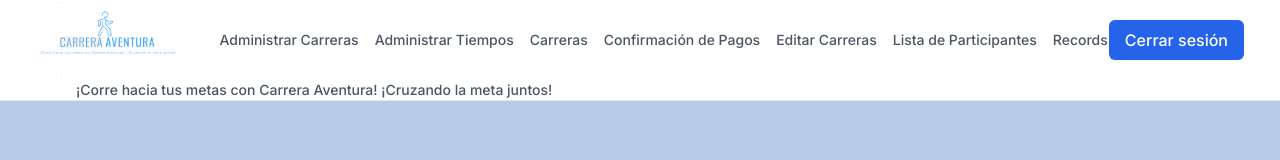
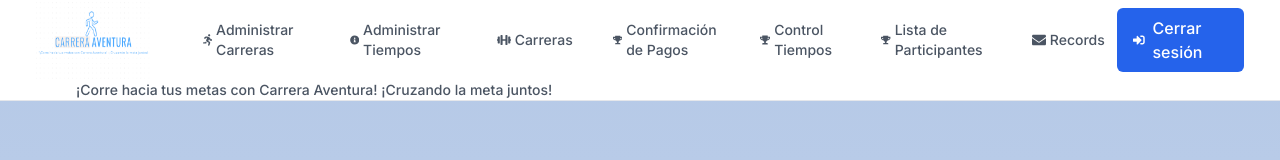
Before and after one commit to Pame2103/CarrerasAventura-S.A, a Next.js app: page /Admin/editarcarreras in a window 1280 px wide. Shown: the top 160 px of the page. Built offline with nearby package versions, Linux system fonts and the light colour scheme; no server answers; the database is empty.

Commit message:
cambios en editar y control de tiempos

```diff
--- a/src/app/Admin/ControlTiempos/page.tsx
+++ b/src/app/Admin/ControlTiempos/page.tsx
@@ -5,7 +5,7 @@ import { collection, getDocs } from 'firebase/firestore';
 import jsPDF from 'jspdf';
 import html2canvas from 'html2canvas';
 import Link from 'next/link';
-
+import { FaRunning, FaInfoCircle, FaDumbbell, FaEnvelope, FaTrophy, FaSignInAlt } from "react-icons/fa";
 interface Resultado {
     id: string;
     nombreAtleta: string;
@@ -85,13 +85,23 @@ function Resultados() {
         }
     };
 
+    const parseTiempo = (tiempo: string) => {
+        const [minutos, segundos] = tiempo.split(':').map(Number);
+        return minutos * 60 + segundos;
+    };
+
     const resultadosFiltrados = carreraSeleccionada
         ? resultados.filter(resultado => resultado.carrera === carreraSeleccionada)
         : resultados;
 
+    const resultadosFiltradosOrdenados = [...resultadosFiltrados].sort((a, b) => {
+        const tiempoA = parseTiempo(a.tiempo);
+        const tiempoB = parseTiempo(b.tiempo);
+        return tiempoA - tiempoB;
+    });
+
     return (
         <div>
-                {/* Navbar */}
         <nav className="bg-white border-b border-gray-200 fixed w-full z-23 top-0 left-0 h-23">
         <div className="max-w-screen-2xl mx-auto px-6 sm:px-7 lg:px-9">
           <div className="flex items-center justify-between h-full">
@@ -103,46 +113,45 @@ function Resultados() {
                 <div className="ml-10 flex items-baseline space-x-4">
                   <Link href="/Admin/administradorCarreras">
                     <span className="text-gray-600 hover:text-gray-900 px-3 py-2 rounded-md text-sm font-medium flex items-center">
-                                                Administrar Carreras
+                      <FaRunning className="mr-1" /> Administrar Carreras
                     </span>
                   </Link>
                   <Link href="/Admin/administrarTiempos">
                     <span className="text-gray-600 hover:text-gray-900 px-3 py-2 rounded-md text-sm font-medium flex items-center">
-                                                Administrar Tiempos
+                      <FaInfoCircle className="mr-1" /> Administrar Tiempos
                     </span>
                   </Link>
                   <Link href="/Admin/carreras">
                     <span className="text-gray-600 hover:text-gray-900 px-3 py-2 rounded-md text-sm font-medium flex items-center">
-                                                Carreras
+                      <FaDumbbell className="mr-1" /> Carreras
                     </span>
                   </Link>
                   <Link href="/Admin/confirmaciones">
                     <span className="text-gray-600 hover:text-gray-900 px-3 py-2 rounded-md text-sm font-medium flex items-center">
-                                                Confirmación de Pagos
+                      <FaTrophy className="mr-1" /> Confirmación de Pagos
                     </span>
                   </Link>
                   <Link href="/Admin/ControlTiempos">
-                                            <span className="text-gray-600 hover:text-gray-900 px-3 py-2 rounded-md text-sm font-medium flex items-center">
-                                                Control Tiempos
+                    <span className="text-gray-600 hover:text-gray-900 px-0 py-2 rounded-md text-sm font-medium flex items-center">
+                      <FaTrophy className="mr-1" /> Control Tiempos
                     </span>
                   </Link>
                   <Link href="/Admin/listaParticipantes">
                     <span className="text-gray-600 hover:text-gray-900 px-3 py-2 rounded-md text-sm font-medium flex items-center">
-                                                Lista de Participantes
+                      <FaTrophy className="mr-1" /> Lista de Participantes
                     </span>
                   </Link>
                   <Link href="/Admin/record">
                     <span className="text-gray-600 hover:text-gray-900 px-3 py-2 rounded-md text-sm font-medium flex items-center">
-                                                Records
+                      <FaEnvelope className="mr-1" /> Records
                     </span>
                 </Link>
-                                        {/* Agrega aquí los enlaces adicionales según necesites */}
                 </div>
               </div>
             </div>
             <div className="flex">
               <Link href="/Login" className="bg-blue-600 hover:bg-blue-700 text-white px-4 py-2 rounded-md font-medium flex items-center">
-                                    Cerrar sesión
+                <FaSignInAlt className="mr-2" /> Cerrar sesión
               </Link>
             </div>
           </div>
@@ -150,7 +159,6 @@ function Resultados() {
         </div>
       </nav>
 
-                {/* Contenido principal */}
             <br />
             <br />
             <div className="container mx-auto p-4">
@@ -160,7 +168,6 @@ function Resultados() {
                         value={carreraSeleccionada}
                         onChange={(e) => setCarreraSeleccionada(e.target.value)}
                         className="px-2 py-1 border border-gray-300 rounded-md mr-2 text-black"
-                             // Añade "text-black" para asegurar que el texto sea visible
                         style={{ textAlign: 'center', fontWeight: 'bold', color: '#000' }}
                     >
                         <option value="">Seleccionar carrera</option>
@@ -172,7 +179,7 @@ function Resultados() {
                     </select>
                     <button onClick={exportToPdf} className="px-3 py-1 bg-green-500 text-white rounded-md ml-2">Exportar a PDF</button>
                 </div>
-                    {/* Tabla de resultados */}
+
                 <table id="tabla-resultados" className="table-auto w-full border-collapse border border-gray-300 shadow-lg rounded">
                     <thead style={{ backgroundColor: '#B1CEE3' }} className="">
                         <tr>
@@ -187,7 +194,7 @@ function Resultados() {
                         </tr>
                     </thead>
                     <tbody>
-                            {resultadosFiltrados.map((resultado, index) => (
+                        {resultadosFiltradosOrdenados.map((resultado, index) => (
                             <tr key={index}>
                                 <td className="border border-gray-500 p-2">{resultado.carrera}</td>
                                 <td className="border border-gray-500 p-2">{resultado.nombreAtleta}</td>
--- a/src/app/Admin/editarcarreras/page.tsx
+++ b/src/app/Admin/editarcarreras/page.tsx
@@ -4,6 +4,7 @@ import { TextField, Button, InputLabel, Select, MenuItem, SelectChangeEvent } fr
 import { db } from '../../../../firebase/firebase';
 import { collection, getDocs, doc, updateDoc, query, where, doc as docRef } from 'firebase/firestore';
 import Link from 'next/link';
+import { FaRunning, FaInfoCircle, FaDumbbell, FaEnvelope, FaTrophy, FaSignInAlt } from "react-icons/fa";
 
 interface Carrera {
   nombre: string;
@@ -138,49 +139,46 @@ function Administradorcarreras() {
             <div className="hidden md:block">
               <div className="ml-10 flex items-baseline space-x-4">
                 <Link href="/Admin/administradorCarreras">
-                    <span className="text-gray-600 hover:text-gray-900 px-0 py-2 rounded-md text-sm font-medium flex items-center">
-                      Administrar Carreras
+                  <span className="text-gray-600 hover:text-gray-900 px-3 py-2 rounded-md text-sm font-medium flex items-center">
+                    <FaRunning className="mr-1" /> Administrar Carreras
                   </span>
                 </Link>
                 <Link href="/Admin/administrarTiempos">
-                    <span className="text-gray-600 hover:text-gray-900 px-0 py-2 rounded-md text-sm font-medium flex items-center">
-                      Administrar Tiempos
+                  <span className="text-gray-600 hover:text-gray-900 px-3 py-2 rounded-md text-sm font-medium flex items-center">
+                    <FaInfoCircle className="mr-1" /> Administrar Tiempos
                   </span>
                 </Link>
                 <Link href="/Admin/carreras">
-                    <span className="text-gray-600 hover:text-gray-900 px-0 py-2 rounded-md text-sm font-medium flex items-center">
-                      Carreras
+                  <span className="text-gray-600 hover:text-gray-900 px-3 py-2 rounded-md text-sm font-medium flex items-center">
+                    <FaDumbbell className="mr-1" /> Carreras
                   </span>
                 </Link>
                 <Link href="/Admin/confirmaciones">
-                    <span className="text-gray-600 hover:text-gray-900 px-0 py-2 rounded-md text-sm font-medium flex items-center">
-                      Confirmación de Pagos
+                  <span className="text-gray-600 hover:text-gray-900 px-3 py-2 rounded-md text-sm font-medium flex items-center">
+                    <FaTrophy className="mr-1" /> Confirmación de Pagos
                   </span>
                 </Link>
-
-                  <Link href="/Admin/editarcarreras">
+                <Link href="/Admin/ControlTiempos">
                   <span className="text-gray-600 hover:text-gray-900 px-0 py-2 rounded-md text-sm font-medium flex items-center">
-                      Editar Carreras
+                    <FaTrophy className="mr-1" /> Control Tiempos
                   </span>
                 </Link>
-
                 <Link href="/Admin/listaParticipantes">
-                    <span className="text-gray-600 hover:text-gray-900 px-0 py-2 rounded-md text-sm font-medium flex items-center">
-                      Lista de Participantes
+                  <span className="text-gray-600 hover:text-gray-900 px-3 py-2 rounded-md text-sm font-medium flex items-center">
+                    <FaTrophy className="mr-1" /> Lista de Participantes
                   </span>
                 </Link>
                 <Link href="/Admin/record">
-                    <span className="text-gray-600 hover:text-gray-900 px-0 py-2 rounded-md text-sm font-medium flex items-center">
-                      Records
+                  <span className="text-gray-600 hover:text-gray-900 px-3 py-2 rounded-md text-sm font-medium flex items-center">
+                    <FaEnvelope className="mr-1" /> Records
                   </span>
               </Link>
-
               </div>
             </div>
           </div>
           <div className="flex">
             <Link href="/Login" className="bg-blue-600 hover:bg-blue-700 text-white px-4 py-2 rounded-md font-medium flex items-center">
-                Cerrar sesión
+              <FaSignInAlt className="mr-2" /> Cerrar sesión
             </Link>
           </div>
         </div>
```
Lines whose indentation alone changed are shown as unchanged.
